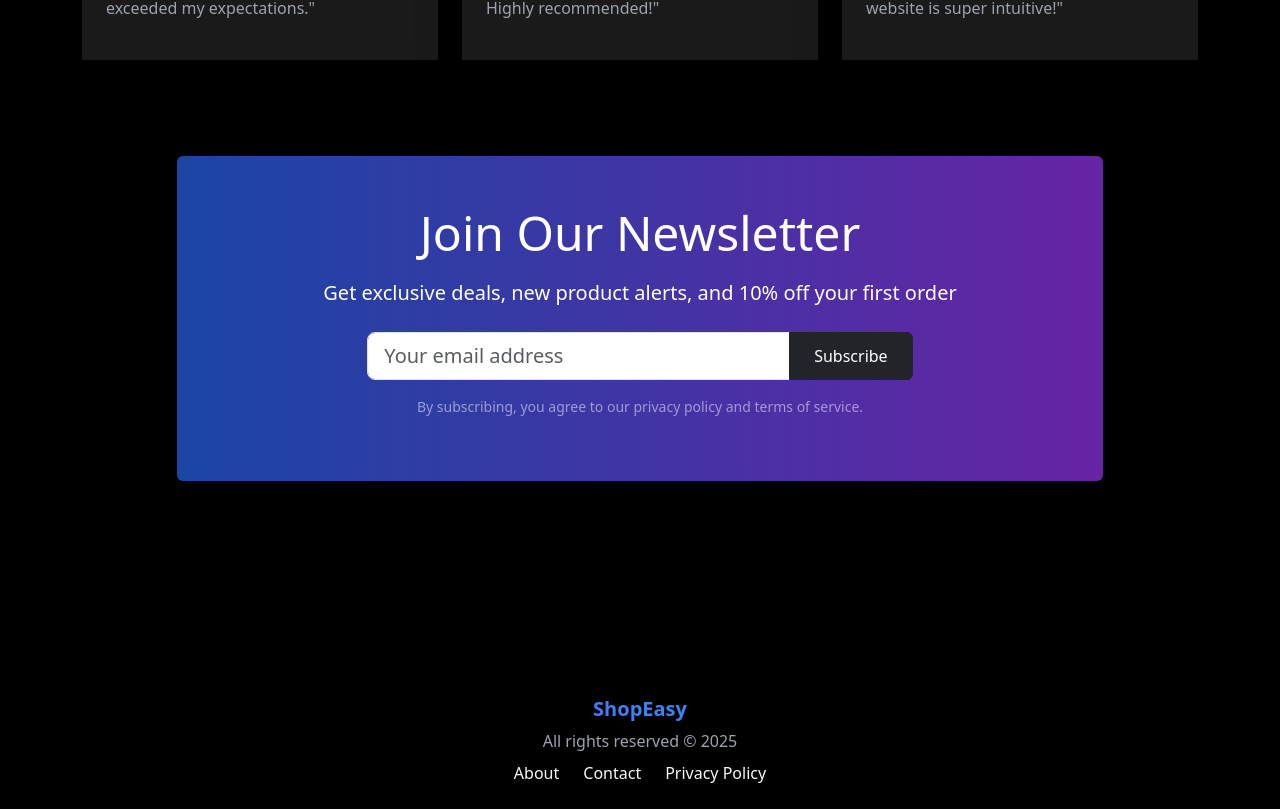
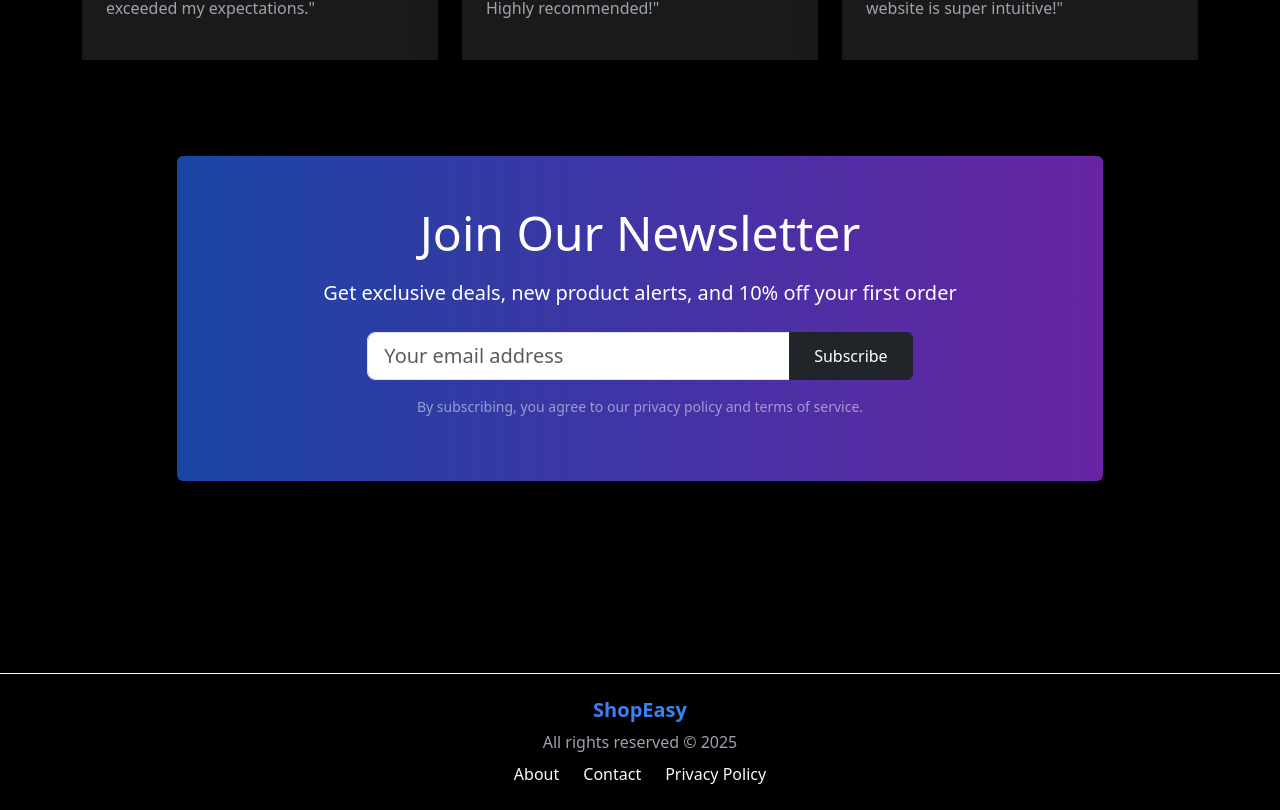
Before and after one commit to sannya07/ShopEasy, a React (Vite) app in the folder frontend/: page / in a window 1280 px wide. Shown: the part 1990-2800 px from the top of the page. Built offline with nearby package versions, Linux system fonts and the light colour scheme.

Commit message:
add border to footer component for improved styling

```diff
--- a/frontend/src/components/Layout/Footer.jsx
+++ b/frontend/src/components/Layout/Footer.jsx
@@ -3,7 +3,7 @@ import { Link } from 'react-router-dom';
 
 const Footer = () => {
   return (
-    <footer className="footer bg-black text-light py-4 mt-auto">
+    <footer className="footer bg-black text-light py-4 mt-auto border-top border-white">
       <div className="container text-center">
         {/* Brand */}
         <h5 className="fw-bold text-gradient mb-2">ShopEasy</h5>
```
